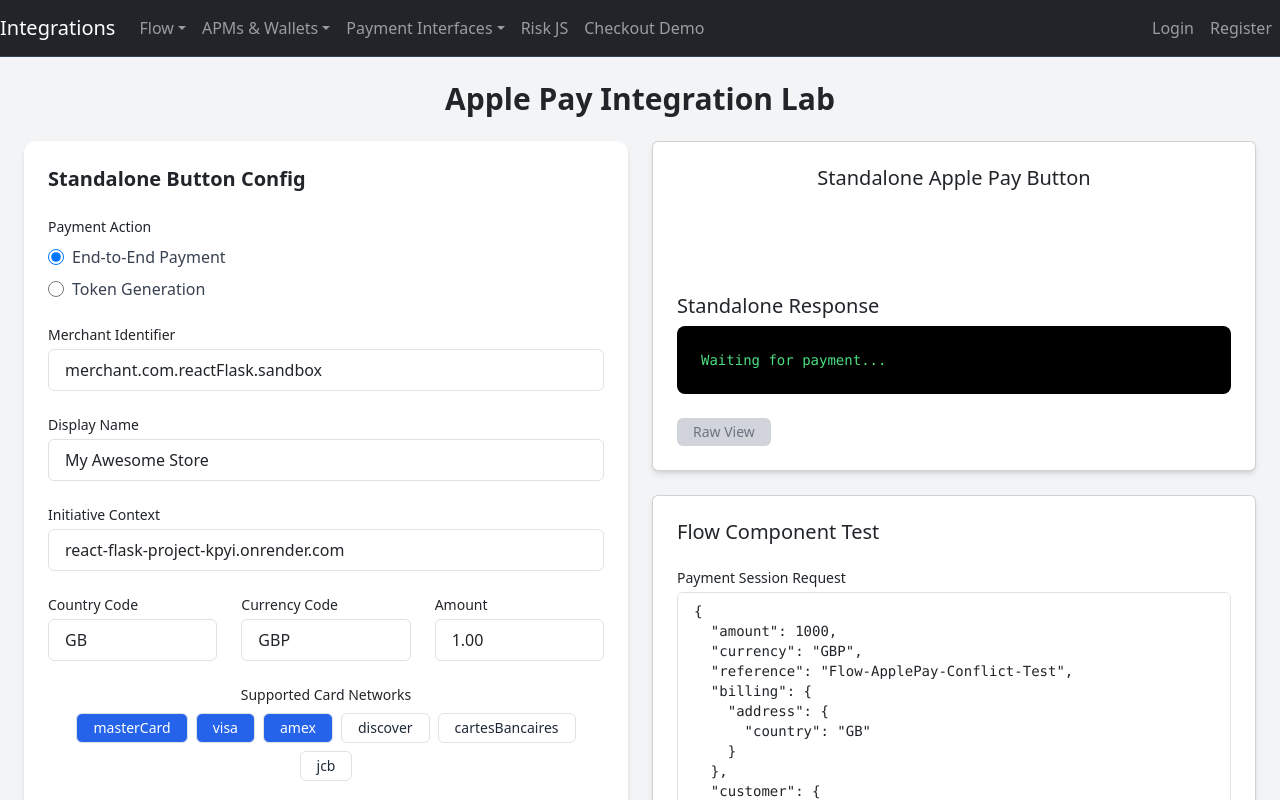
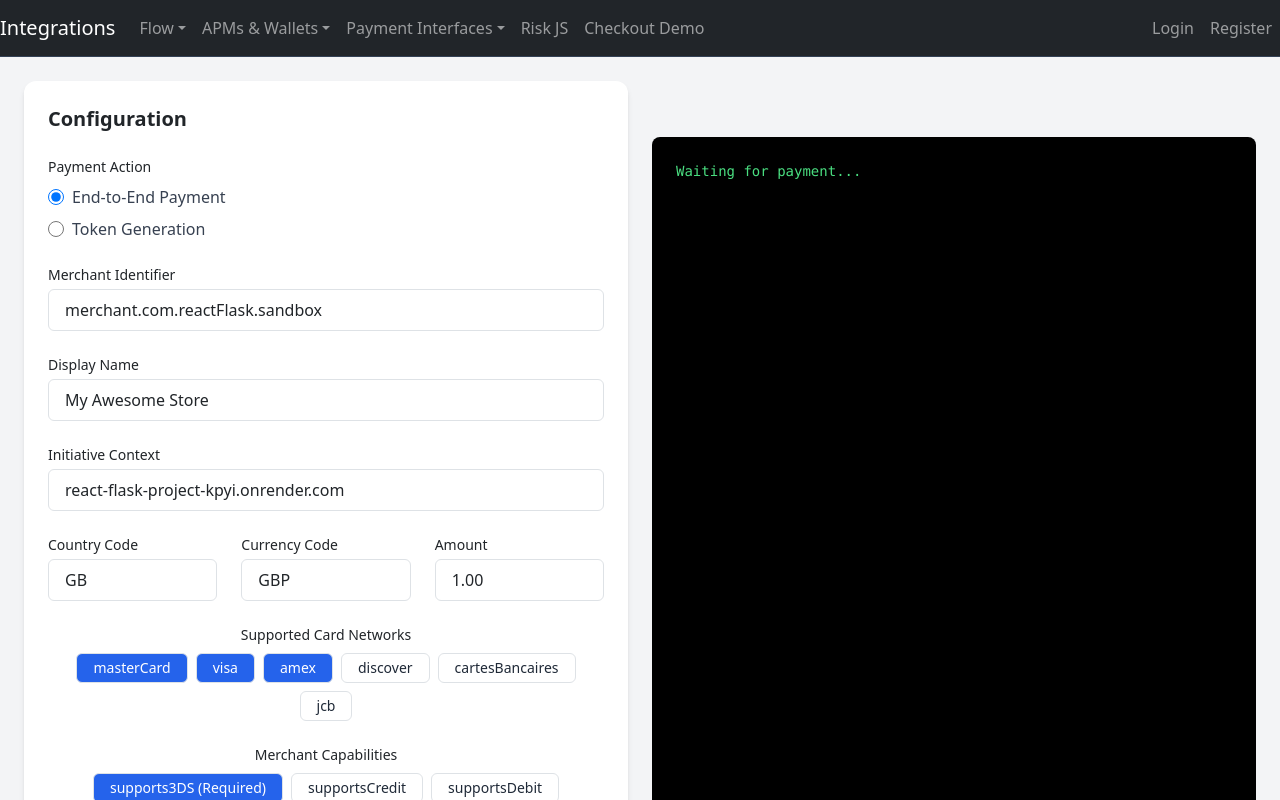
Before and after one commit to Mark-Reilly-Checkout/React-Flask-Project, a React (Create React App) app in the folder frontend/: page /applePay in a window 1280 px wide. Both pictures are taken after a click on the button "Continue". Shown: the top 800 px of the page. Built offline with nearby package versions, Linux system fonts and the light colour scheme.

Commit message:
Reverted code change after completing testing

```diff
--- a/frontend/src/components/ApplePay.js
+++ b/frontend/src/components/ApplePay.js
@@ -2,11 +2,8 @@
 import React, { useEffect, useRef, useState } from 'react';
 import axios from 'axios';
 import { toast } from 'react-toastify';
-import { Card } from 'react-bootstrap';
-import { useNavigate } from 'react-router-dom';
-import { loadCheckoutWebComponents } from '@checkout.com/checkout-web-components';
 
-// --- Config for Standalone Apple Pay ---
+// Default configuration for Apple Pay
 const defaultConfig = {
     amount: '1.00',
     currencyCode: 'GBP',
@@ -19,50 +16,27 @@ const defaultConfig = {
     paymentMode: 'processPayment', // 'processPayment' or 'generateTokenOnly'
 };
 
-// --- Config for Flow Component Test ---
-const defaultFlowSessionPayload = {
-    amount: 1000,
-    currency: "GBP",
-    reference: "Flow-ApplePay-Conflict-Test",
-    billing: {
-      address: {
-        country: "GB"
-      }
-    },
-    customer: {
-      name: "John Doe",
-      email: "john.doe@example.com"
-    }
-};
+// All possible networks for selection
+const allNetworks = ['masterCard', 'visa', 'amex', 'discover', 'cartesBancaires', 'jcb'];
 
-const allNetworks = ['masterCard', 'visa', 'amex', 'discover', 'cartesBancaires', 'jcb'];
+// All optional merchant capabilities for selection
 const allOptionalMerchantCapabilities = ['supportsCredit', 'supportsDebit', 'supportsEMV'];
 
 const ApplePay = () => {
   const containerRef = useRef(null);
   const API_BASE_URL = process.env.REACT_APP_BACKEND_URL || "";
-  const navigate = useNavigate();
 
-  // --- State for Standalone Apple Pay ---
   const [config, setConfig] = useState(defaultConfig);
   const [paymentToken, setPaymentToken] = useState(null);
   const [paymentSuccess, setPaymentSuccess] = useState(false);
   const [viewRaw, setViewRaw] = useState(false);
   const [loading, setLoading] = useState(false);
+
   const [showMainContent, setShowMainContent] = useState(false);
   const [initialPaymentMode, setInitialPaymentMode] = useState(defaultConfig.paymentMode);
 
-  // --- NEW: State for Flow Component Test ---
-  const [loadingFlow, setLoadingFlow] = useState(false);
-  const [paymentSessionFlow, setPaymentSessionFlow] = useState(null);
-  const [paymentResponseFlow, setPaymentResponseFlow] = useState(null);
-  const [jsonInputFlow, setJsonInputFlow] = useState(JSON.stringify(defaultFlowSessionPayload, null, 2));
-  const [jsonErrorFlow, setJsonErrorFlow] = useState(null);
-  const flowContainerRef = useRef(null);
 
-
-  // --- Logic for Standalone Apple Pay ---
-
+  // Load config from localStorage on mount
   useEffect(() => {
     const savedConfig = localStorage.getItem('applePayConfig');
     if (savedConfig) {
@@ -70,45 +44,63 @@ const ApplePay = () => {
     }
   }, []);
 
+  // Save config to localStorage on change
   useEffect(() => {
     localStorage.setItem('applePayConfig', JSON.stringify(config));
   }, [config]);
 
+  // Effect to load the Risk.js script when the component mounts
   useEffect(() => {
     const scriptId = 'risk-js';
     if (document.getElementById(scriptId)) {
-        return;
+        return; // Script already on the page
     }
+
     const script = document.createElement('script');
     script.id = scriptId;
     script.src = "https://risk.sandbox.checkout.com/cdn/risk/2.3/risk.js";
     script.defer = true;
     script.integrity = "sha384-ZGdiIppkJzwran7Bjk0sUZy5z1mZGpR/MJx7LC0xCTyFE2sBpPFeLu4r15yGVei6";
     script.crossOrigin = "anonymous";
-    script.onload = () => console.log("Risk.js SDK script has been loaded.");
+
+    script.onload = () => {
+        console.log("Risk.js SDK script has been loaded.");
+    };
+
     document.body.appendChild(script);
+
+    // Cleanup function to remove the script when the component unmounts
     return () => {
         const riskScript = document.getElementById(scriptId);
-        if (riskScript) riskScript.remove();
+        if (riskScript) {
+            riskScript.remove();
+        }
     };
   }, []);
 
+
+  // Effect to create/re-create the Apple Pay button when config changes
   useEffect(() => {
     if (!showMainContent) return;
+
     const existingButton = document.querySelector('apple-pay-button');
     if (existingButton) existingButton.remove();
 
+    // Create new Apple Pay button
     const applePayButton = document.createElement('apple-pay-button');
     applePayButton.setAttribute('buttonstyle', 'black');
     applePayButton.setAttribute('type', 'plain');
     applePayButton.setAttribute('locale', 'en-GB');
     containerRef.current?.appendChild(applePayButton);
+
+    // Add click listener
     applePayButton.addEventListener('click', handleApplePay);
 
     return () => {
       applePayButton.removeEventListener('click', handleApplePay);
     };
   }, [config, showMainContent]);
+
 
   const toggleNetwork = (network) => {
     setConfig((prev) => ({
@@ -135,16 +127,20 @@ const ApplePay = () => {
     setPaymentSuccess(false);
   };
 
-  const handleApplePay = () => {
+
+  const handleApplePay = () => { // --- REMOVED ASYNC ---
     if (!window.ApplePaySession || !ApplePaySession.canMakePayments()) {
       toast.error("Apple Pay is not available on this device/browser.");
       return;
     }
+
     if (typeof window.Risk === 'undefined') {
         toast.error("Fraud detection script is still loading. Please try again in a moment.");
         return;
     }
+
     setLoading(true);
+    // This variable will be accessible across the session's event handlers
     let deviceSessionId = null;
 
     const paymentRequest = {
@@ -159,10 +155,13 @@ const ApplePay = () => {
       },
     };
 
+    // --- Create the session SYNCHRONOUSLY ---
     const session = new window.ApplePaySession(3, paymentRequest);
 
     session.onvalidatemerchant = async (event) => {
+        // --- MODIFIED: Perform Risk.js logic and merchant validation here ---
         try {
+            // 1. Run Risk.js data collection
             toast.info("Starting security check...");
             const risk = await window.Risk.create("pk_sbox_z6zxchef4pyoy3bziidwee4clm4");
             const dsid = await risk.publishRiskData();
@@ -170,6 +169,7 @@ const ApplePay = () => {
             toast.success(`Security check complete.`);
             console.log("Risk.js Device Session ID:", dsid);
 
+            // 2. Validate the merchant with your backend
             const validationURL = event.validationURL;
             const res = await axios.post(`${API_BASE_URL}/api/apple-pay/validate-merchant`, {
                 validationURL,
@@ -196,7 +196,7 @@ const ApplePay = () => {
             amount: Math.round(parseFloat(config.amount) * 100),
             currencyCode: config.currencyCode,
             countryCode: config.countryCode,
-            deviceSessionId: deviceSessionId
+            deviceSessionId: deviceSessionId // Use the ID generated during validation
           });
 
           if (res.data.approved) {
@@ -253,87 +253,9 @@ const ApplePay = () => {
       setShowMainContent(true);
   };
 
-  // --- NEW: Logic for Flow Component Test ---
-
-  const handleJsonInputChangeFlow = (e) => {
-    const value = e.target.value;
-    setJsonInputFlow(value);
-    try {
-        JSON.parse(value);
-        setJsonErrorFlow(null);
-    } catch (error) {
-        setJsonErrorFlow('Invalid JSON format.');
-    }
-  };
-
-  const createPaymentSessionForFlow = async () => {
-    setLoadingFlow(true);
-    setPaymentSessionFlow(null);
-    setPaymentResponseFlow(null);
-
-    if (jsonErrorFlow) {
-        toast.error("Cannot create session. Please fix the invalid JSON.");
-        setLoadingFlow(false);
-        return;
-    }
-
-    try {
-        const parsedPayload = JSON.parse(jsonInputFlow);
-        const response = await axios.post(`${API_BASE_URL}/api/create-payment-session`, parsedPayload);
-        setPaymentSessionFlow(response.data);
-        toast.success("Flow Payment session created. Component will now load.");
-    } catch (error) {
-        console.error("Flow Payment Session Error:", error.response ? error.response.data : error.message);
-        toast.error('Error creating Flow payment session.');
-    } finally {
-        setLoadingFlow(false);
-    }
-  };
-
-  useEffect(() => {
-    if (!paymentSessionFlow?.id) {
-        if (flowContainerRef.current) {
-            flowContainerRef.current.innerHTML = '';
-        }
-        return;
-    }
-
-    const initializeFlowComponent = async (session) => {
-        try {
-            const checkout = await loadCheckoutWebComponents({
-                paymentSession: session,
-                publicKey: 'pk_sbox_z6zxchef4pyoy3bziidwee4clm4',
-                environment: 'sandbox',
-                onPaymentCompleted: (_component, paymentResponse) => {
-                    setPaymentResponseFlow(paymentResponse);
-                    toast.success('Flow Payment completed successfully!');
-                },
-                onError: (component, error) => {
-                    setPaymentResponseFlow(error);
-                    toast.error('Flow Payment failed.');
-                    console.error("Flow Payment Error:", error);
-                }
-            });
-            const flowComponent = checkout.create('flow');
-            if (await flowComponent.isAvailable()) {
-                flowComponent.mount(flowContainerRef.current);
-            } else {
-                toast.error("Flow component is not available.");
-            }
-        } catch (err) {
-            console.error("Error loading Flow:", err);
-            toast.error("Failed to load Flow component.");
-        }
-    };
-
-    initializeFlowComponent(paymentSessionFlow);
-
-  }, [paymentSessionFlow, navigate]);
-
 
   return (
     <div className="min-h-screen bg-gray-100 p-6">
-      <h1 className="text-3xl font-bold text-center mb-4">Apple Pay Integration Lab</h1>
       {!showMainContent ? (
         <div className="flex items-center justify-center min-h-[calc(100vh-100px)]">
             <div className="bg-white p-8 rounded-xl shadow-lg w-full max-w-md text-center">
@@ -359,9 +281,9 @@ const ApplePay = () => {
         </div>
       ) : (
         <div className="grid grid-cols-1 md:grid-cols-2 gap-6">
-          {/* Left Column: Configuration Panel */}
+          {/* Configuration Panel */}
           <div className="bg-white p-6 rounded-xl shadow-md">
-            <h2 className="text-xl font-semibold mb-4">Standalone Button Config</h2>
+            <h2 className="text-xl font-semibold mb-4">Configuration</h2>
 
             <div className="mb-6">
                 <label className="block text-sm font-medium mb-2">Payment Action</label>
@@ -390,6 +312,7 @@ const ApplePay = () => {
                     </label>
                 </div>
             </div>
+
             <div className="mb-4">
                 <label className="block text-sm font-medium mb-1">Merchant Identifier</label>
                 <input
@@ -399,6 +322,7 @@ const ApplePay = () => {
                     className="w-full border rounded px-3 py-2"
                 />
             </div>
+
             <div className="mb-4">
                 <label className="block text-sm font-medium mb-1">Display Name</label>
                 <input
@@ -408,6 +332,7 @@ const ApplePay = () => {
                     className="w-full border rounded px-3 py-2"
                 />
             </div>
+
             <div className="mb-4">
                 <label className="block text-sm font-medium mb-1">Initiative Context</label>
                 <input
@@ -417,6 +342,7 @@ const ApplePay = () => {
                     className="w-full border rounded px-3 py-2"
                 />
             </div>
+
             <div className="flex gap-4 mb-4">
                 <div className="flex-1">
                     <label className="block text-sm font-medium mb-1">Country Code</label>
@@ -446,6 +372,7 @@ const ApplePay = () => {
                     />
                 </div>
             </div>
+
             <div className="mb-6 text-center">
                 <label className="block text-sm font-medium mb-2">Supported Card Networks</label>
                 <div className="flex flex-wrap justify-center gap-2">
@@ -463,6 +390,7 @@ const ApplePay = () => {
                     ))}
                 </div>
             </div>
+
             <div className="mb-6 text-center">
                 <label className="block text-sm font-medium mb-2">Merchant Capabilities</label>
                 <div className="flex flex-wrap justify-center gap-2">
@@ -486,6 +414,7 @@ const ApplePay = () => {
                     ))}
                 </div>
             </div>
+
             <button
               onClick={handleReset}
               className="mt-2 px-4 py-2 rounded bg-red-600 text-white hover:bg-red-700"
@@ -494,15 +423,11 @@ const ApplePay = () => {
             </button>
           </div>
 
-          {/* Right Column: Payment Elements & Responses */}
-          <div className="flex flex-col h-full gap-6">
-            {/* --- STANDALONE APPLE PAY CARD --- */}
-            <Card className="p-6 rounded-xl shadow-md bg-white">
-                <Card.Title className="text-xl font-semibold mb-4 text-center">Standalone Apple Pay Button</Card.Title>
+          <div className="flex flex-col h-full">
             <div className="flex justify-center items-center mb-6">
               <div ref={containerRef} className="text-center" />
             </div>
-                <Card.Title className="text-md font-semibold mt-4">Standalone Response</Card.Title>
+
             <div className="flex-1 bg-black text-green-400 font-mono text-sm p-4 rounded-lg overflow-auto h-64 whitespace-pre-wrap break-words">
               {paymentToken
                 ? viewRaw
@@ -510,6 +435,7 @@ const ApplePay = () => {
                   : JSON.stringify(JSON.parse(paymentToken), null, 2)
                 : config.paymentMode === 'generateTokenOnly' ? 'Apple Pay token will appear here after generation (Frontend Only).' : 'Waiting for payment...'}
             </div>
+
             <div className="flex justify-between items-center mt-4">
               {paymentToken && (
                 <button
@@ -519,6 +445,7 @@ const ApplePay = () => {
                   Download Token as JSON
                 </button>
               )}
+
               <button
                 className={`px-3 py-1 text-sm rounded ${paymentToken ? 'bg-gray-700 text-white hover:bg-gray-600' : 'bg-gray-300 text-gray-500 cursor-not-allowed'}`}
                 onClick={() => {
@@ -529,46 +456,6 @@ const ApplePay = () => {
                 {viewRaw ? 'Pretty View' : 'Raw View'}
               </button>
             </div>
-            </Card>
-
-            {/* --- NEW: FLOW COMPONENT TEST CARD --- */}
-            <Card className="p-6 rounded-xl shadow-md bg-white">
-                <Card.Title className="text-xl font-semibold mb-4">Flow Component Test</Card.Title>
-                <div className="mb-4">
-                    <label className="block text-sm font-medium mb-1">Payment Session Request</label>
-                    <textarea
-                        value={jsonInputFlow}
-                        onChange={handleJsonInputChangeFlow}
-                        className={`w-full border rounded px-3 py-2 font-mono text-sm ${jsonErrorFlow ? 'border-red-500' : 'border-gray-300'}`}
-                        rows={10}
-                    />
-                    {jsonErrorFlow && <p className="text-red-500 text-xs mt-1">{jsonErrorFlow}</p>}
-                </div>
-                <button
-                    onClick={createPaymentSessionForFlow}
-                    disabled={loadingFlow || !!jsonErrorFlow}
-                    className="w-full bg-blue-600 text-white font-semibold py-3 px-6 rounded-lg hover:bg-blue-700 disabled:opacity-50"
-                >
-                    {loadingFlow ? "Creating..." : "Create Session for Flow"}
-                </button>
-
-                <hr className="my-4" />
-
-                {paymentSessionFlow ? (
-                    <div ref={flowContainerRef} id="flow-container" className="min-h-[200px]">
-                        {/* Flow component mounts here */}
-                    </div>
-                ) : (
-                    <div className="min-h-[200px] flex items-center justify-center">
-                        <p className="text-center text-gray-500">Create session to load Flow.</p>
-                    </div>
-                )}
-                <Card.Title className="text-md font-semibold mt-4">Flow Response</Card.Title>
-                <div className="flex-1 bg-black text-green-400 font-mono text-sm p-4 rounded-lg overflow-auto h-64 whitespace-pre-wrap break-words">
-                    {paymentResponseFlow ? JSON.stringify(paymentResponseFlow, null, 2) : 'Waiting for Flow payment...'}
-                </div>
-            </Card>
-
           </div>
         </div>
       )}
```
Lines whose indentation alone changed are shown as unchanged.
